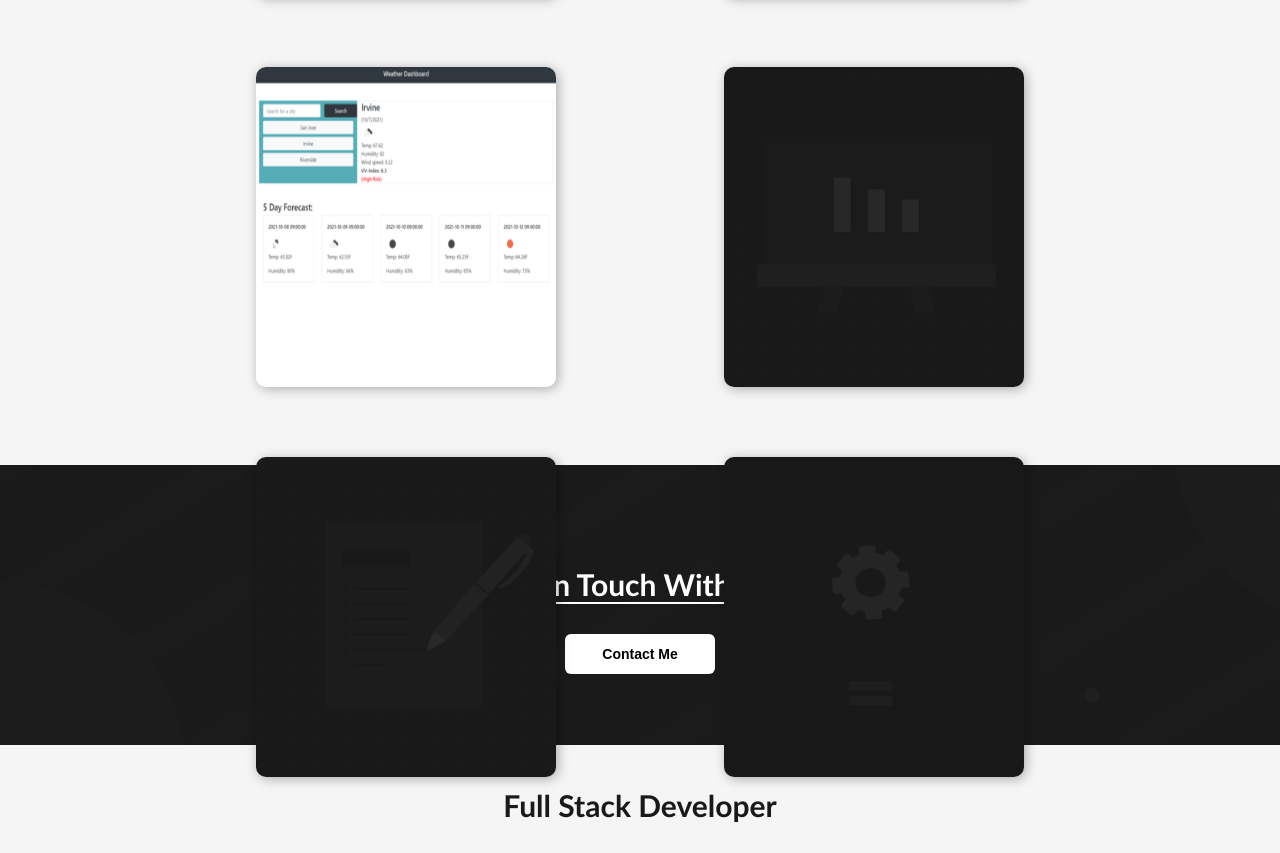
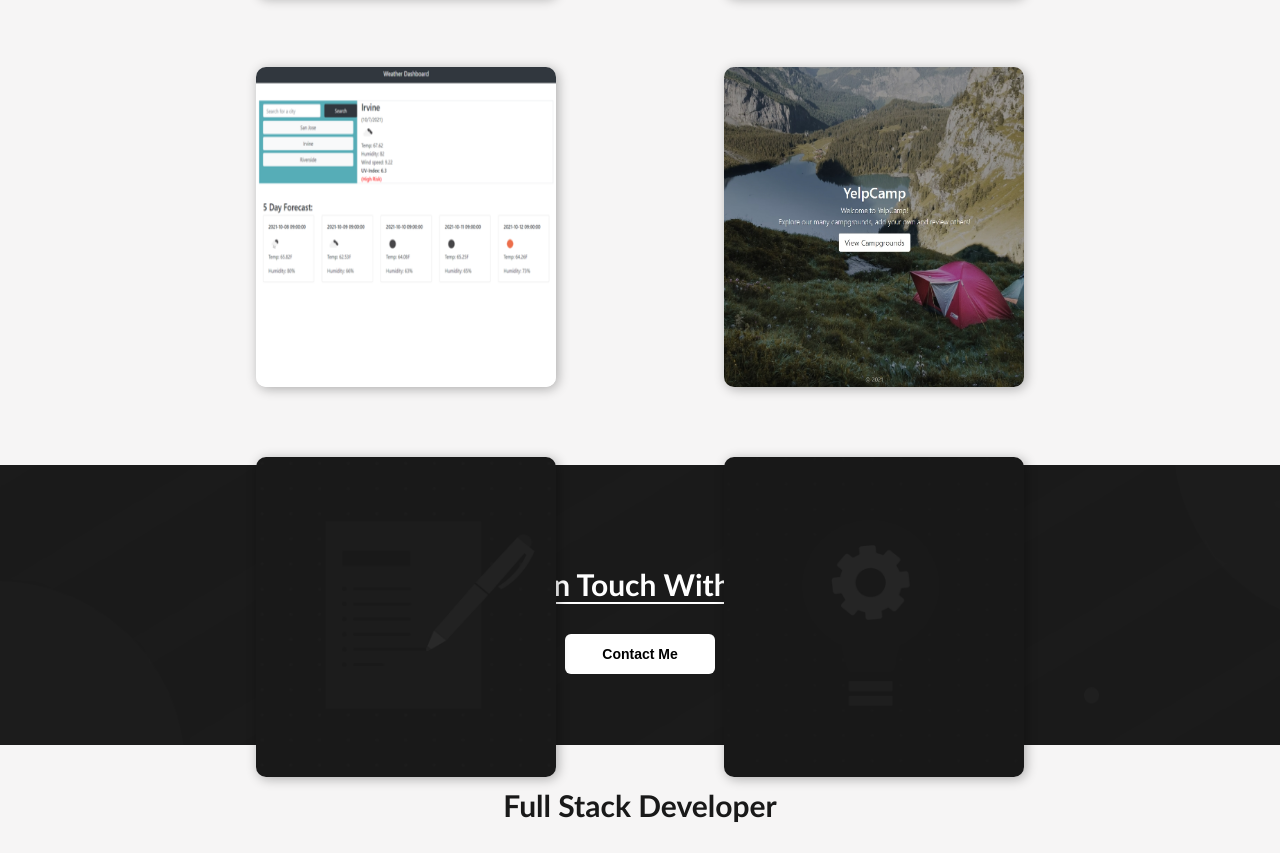
Before and after one commit to katean004/portfolio2, a plain HTML site: page index.html in a window 1280 px wide. Shown: the part 2424-3277 px from the top of the page. Drawn offline with nearby package versions, Linux system fonts and the light colour scheme; files whose address does not match are found by name.

Commit message:
updated project4

```diff
--- a/index.html
+++ b/index.html
@@ -190,11 +190,21 @@
         </div>
 
         <div class="box4 container">
-          <img src="/imgs/services1.png" alt="project 4" />
+          <img src="/imgs/yelpcamp.jpg" alt="project 4" />
           <div class="overlay text">
-            <h3 class="heading">Project 4</h3>
-            <p class="details">Coming Soon</p>
-            <a href="https://github.com/katean004" target="_blank">Read More</a>
+            <h3 class="heading">YelpCamp</h3>
+            <p class="details">
+              Full Stack App using ejs templates, Express, Node.js, MongoDB in
+              MVC structure with full CRUD functionality.
+            </p>
+            <a
+              href="https://immense-springs-27311.herokuapp.com/"
+              target="_blank"
+              >Website</a
+            >
+            <a href="https://github.com/katean004/yelp-camp2" target="_blank"
+              >Github</a
+            >
           </div>
         </div>
 
```
Also changed, not shown: imgs/yelpcamp.jpg (added).
